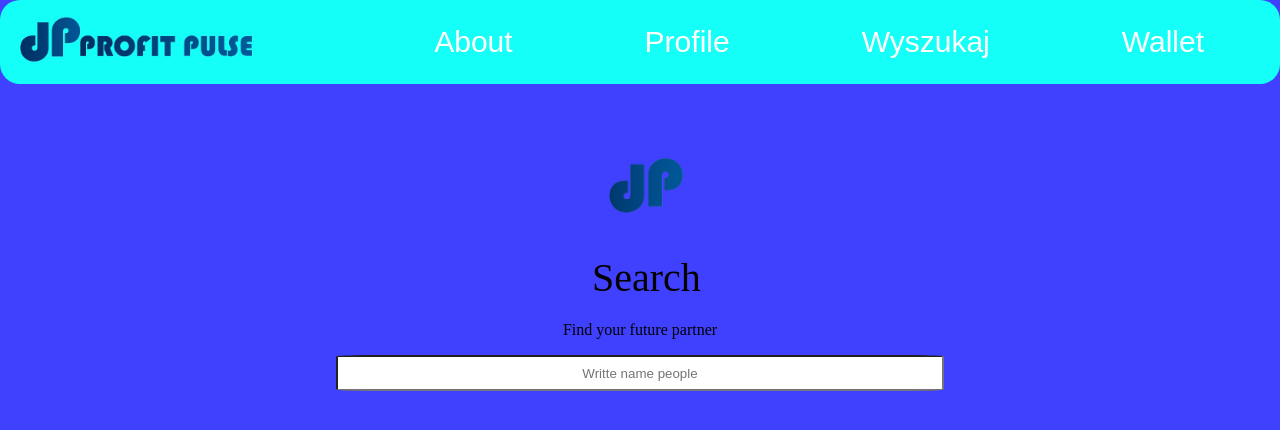
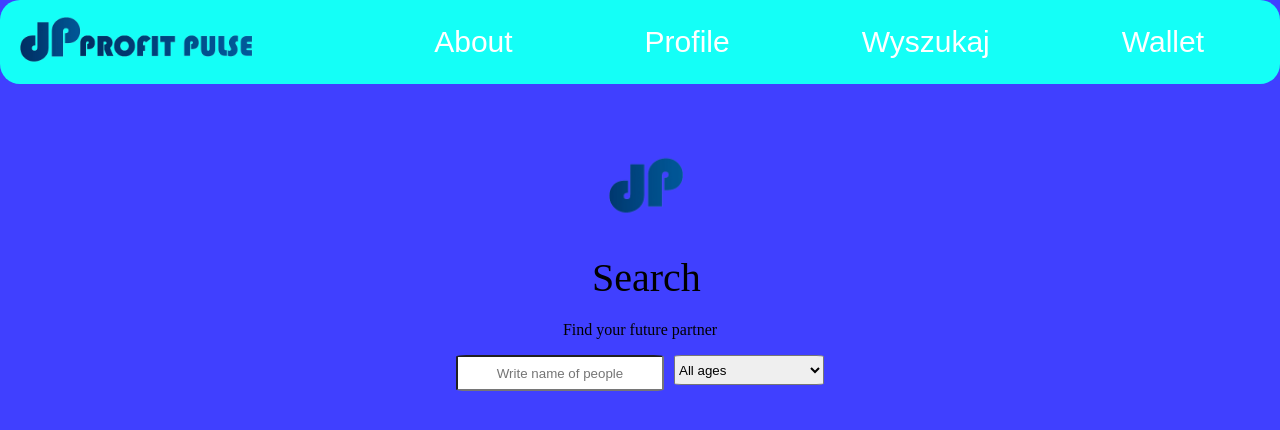
Before and after one commit to dusenkot/marketplace, a React (Vite) app: page /serchpeope in a window 1280 px wide. Shown: the top 430 px of the page. Built offline with nearby package versions, Linux system fonts and the light colour scheme.

Commit message:
serch and wallet fix

```diff
--- a/src/components/screens/Searcheople/serchpeope.jsx
+++ b/src/components/screens/Searcheople/serchpeope.jsx
@@ -1,8 +1,7 @@
 import React, { useState } from 'react';
 import App from '../home/form-send/forms-sends';
-import logot from './pp.png'
+import logot from './pp.png';
 
-// Маленька база даних з людьми
 const peopleData = [
   { id: 1, name: 'Ivan', age: 25 },
   { id: 2, name: 'Maria', age: 30 },
@@ -14,72 +13,112 @@ const peopleData = [
 const SearchPeople = () => {
   const [searchTerm, setSearchTerm] = useState('');
   const [searchResults, setSearchResults] = useState([]);
+  const [filterByAge, setFilterByAge] = useState('');
 
   const handleSearch = (event) => {
-    setSearchTerm(event.target.value);
+    const searchTerm = event.target.value;
+    setSearchTerm(searchTerm);
 
     const results = peopleData.filter((person) =>
-      person.name.toLowerCase().includes(event.target.value.toLowerCase())
+      person.name.toLowerCase().includes(searchTerm.toLowerCase())
     );
     setSearchResults(results);
   };
 
+  const handleFilterByAge = (event) => {
+    const selectedAge = event.target.value;
+    setFilterByAge(selectedAge);
+
+    const results = peopleData.filter((person) =>
+      selectedAge ? person.age === parseInt(selectedAge) : true
+    );
+    setSearchResults(results);
+  };
+
+  const filteredResults = searchTerm
+    ? searchResults.filter((person) =>
+        person.name.toLowerCase().includes(searchTerm.toLowerCase())
+      )
+    : searchResults;
+
   return (
-
     <div style={styles.body}>
       <div style={styles.middle}>
         <App />
       </div>
-
-      <p style={styles.search}><img src = {logot} style = {styles.logot}></img><div style = {styles.div1}>Search</div></p>
+      <p style={styles.search}>
+        <img src={logot} style={styles.logot} alt="logo" />
+        <div style={styles.div1}>Search</div>
+      </p>
       <p>Find your future partner</p>
+      <div style={styles.filters}>
         <input
-        style = {styles.input}
+          style={styles.input}
           type="text"
-        placeholder="Writte name people"
+          placeholder="Write name of people"
           value={searchTerm}
           onChange={handleSearch}
         />
-
+        <select
+          style={styles.select}
+          value={filterByAge}
+          onChange={handleFilterByAge}
+        >
+          <option value="">All ages</option>
+          <option value="25">25 years</option>
+          <option value="28">28 years</option>
+          <option value="30">30 years</option>
+          <option value="32">32 years</option>
+          <option value="35">35 years</option>
+        </select>
+      </div>
       <ul>
-        {searchResults.map((person) => (
-          <li key={person.id}>{person.name}</li>
+        {filteredResults.map((person) => (
+          <li key={person.id}>
+            {person.name} - {person.age} years old
+          </li>
         ))}
       </ul>
     </div>
-
   );
 };
+
 const styles = {
   body: {
     background: '#4040ff',
     minHeight: '100vh',
-    textAlign:"center"
+    textAlign: 'center',
   },
-div1:{
-  marginTop:"0px",
-  fontSize:"40px"
+  div1: {
+    marginTop: '0px',
+    fontSize: '40px',
   },
-logot:{
+  logot: {
+    marginTop: '5px',
+    height: '120px',
+  },
+  search: {
+    marginTop: '40px',
+    marginLeft: '1%',
+    fontSize: '20px',
+  },
+  filters: {
+    display: 'flex',
+    justifyContent: 'center',
+    marginBottom: '20px',
+  },
+  input: {
+    textAlign: 'center',
+    width: '200px',
+    height: '30px',
+    borderRadius: '5%',
+    marginRight: '10px',
+  },
+  select: {
+    width: '150px',
+    height: '30px',
+    borderRadius: '5%',
+  },
+};
 
-  marginTop:"5px",
-  height:"120px"
-},
-search:{
-  marginTop:"40px",
-  marginLeft:"1%",
-  fontSize:"20px",
-},
-
-input:{
-  textAlign:"center",
-
-  width:"600px",
-  height:"30px",
-  borderRadius:"5%",
-
-  marginBotton:"100%"
-},
-
-};
 export default SearchPeople;
--- a/src/components/screens/wallet/wallet.jsx
+++ b/src/components/screens/wallet/wallet.jsx
@@ -1,4 +1,5 @@
 import React from 'react';
+import App from '../home/form-send/forms-sends';
 
 class PaymentWrapper extends React.Component {
   constructor(props) {
@@ -28,6 +29,7 @@ class PaymentWrapper extends React.Component {
   render() {
     return (
       <div style={styles.main}>
+        <App />
         <h2 style={styles.heading}>Payment System</h2>
         <form onSubmit={this.handleSubmit}>
           <label style={styles.label}>
```
Also changed, not shown: src/components/screens/home/form-sendbutton/form-sendbutton.jsx (deleted, +0 -28 lines). Lines whose indentation alone changed are shown as unchanged.
